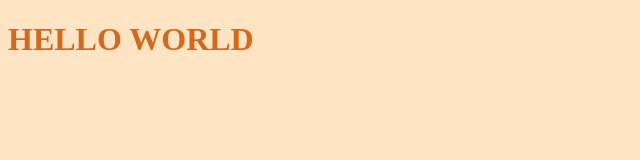
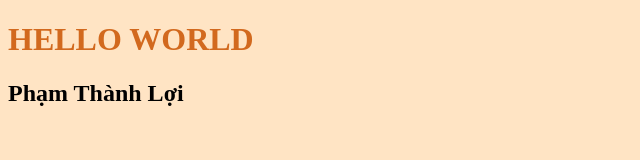
Before and after one commit to hieuliempham/git-practice, a plain HTML site: page index.html in a window 1280 px wide. Shown: the whole page, without its empty margins (0-640 px from the left). Drawn offline with Linux system fonts and the light colour scheme.

Commit message:
update h2
ThanhLoi

```diff
--- a/index.html
+++ b/index.html
@@ -8,5 +8,6 @@
 </head>
 <body>
     <h1>HELLO WORLD</h1>
+    <h2>Phạm Thành Lợi</h2>
 </body>
 </html>
```
